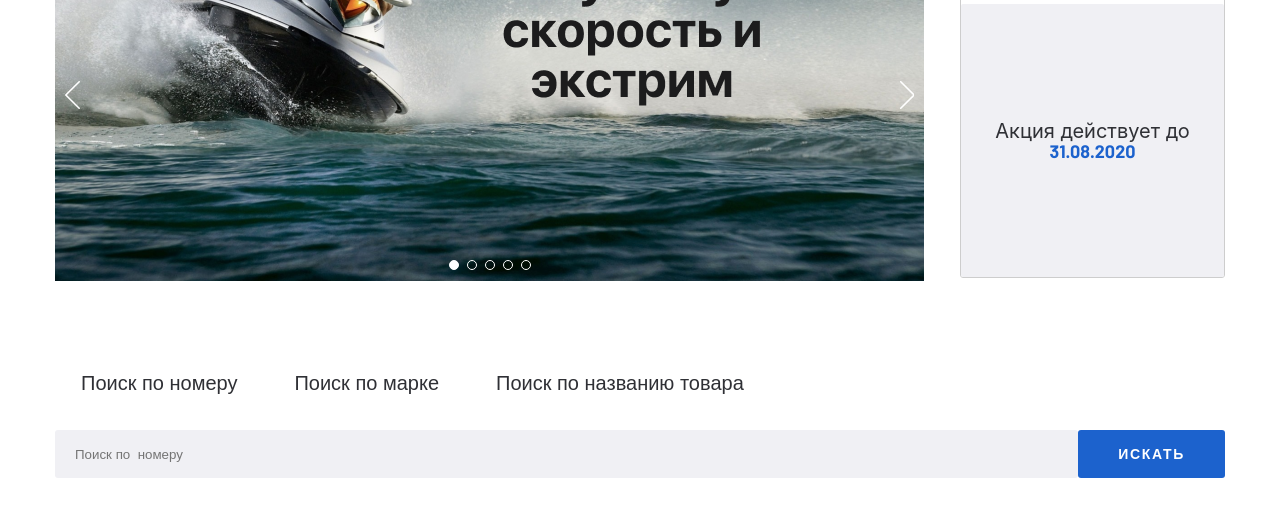
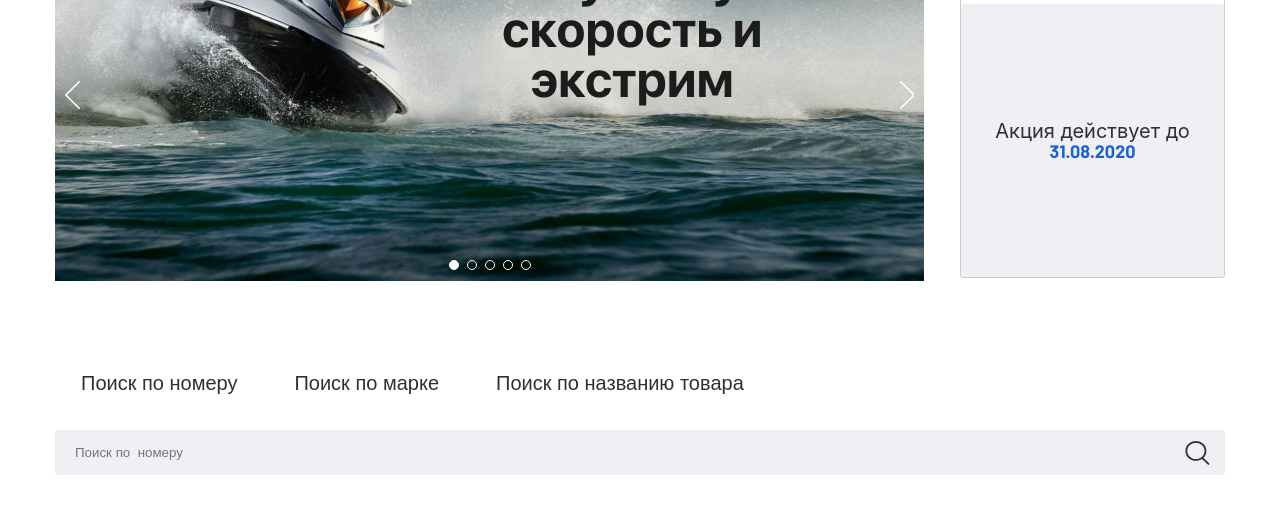
Before and after one commit to MykytaMyrhorod/Gidrotsikly, a plain HTML site: page index.html in a window 1280 px wide. Shown: the part 375-892 px from the top of the page. Drawn offline with nearby package versions, Linux system fonts and the light colour scheme; a web font is replaced by a local one.

Commit message:
lklklklk

```diff
--- a/css/style.css
+++ b/css/style.css
@@ -533,6 +533,7 @@ body{
 .form-search{
     display: flex;
     overflow-y: hidden;
+    position: relative;
 }
 .search-site{
     width: 100%;
@@ -550,6 +551,12 @@ body{
     letter-spacing: 1.68px;
     text-transform: uppercase;
     transition: background-color 0.3s;
+}
+.icon-search{
+    position: absolute;
+    right: 15px;
+    top: 11px;
+    display: none;
 }
 .btn-search:hover{
     background-color: #104fad;
@@ -751,6 +758,11 @@ body{
     }
 }
 /* ----------------------------------------section-search---------------------------------------------------- */
-@media (max-width: 768px){
-
+@media (hover: none){
+    .btn-search{
+        display: none;
+    }
+    .icon-search{
+        display: inline-block;
+    }
 }
--- a/index.html
+++ b/index.html
@@ -214,6 +214,7 @@
                             <form class="form-search" action="">
                                 <input class="search-site" type="search" placeholder="Поиск по  номеру">
                                 <button class="btn-search" type="submit">искать</button>
+                                <img class="icon-search" src="img/search/search.svg" alt="icon-search">
                             </form>
                         </div>
             </section>
--- a/js/main.js
+++ b/js/main.js
@@ -28,21 +28,6 @@ buttons.forEach((btn, index) => {
     searchInput.placeholder = placeholders[index];
   });
 });
-
-  const borderActive = '2px solid #007bff';
-
-buttons.forEach(btn => {
-
-  btn.addEventListener('click', () => {
-
-    if (matchMedia('(hover: none)').matches) {
-       // условие выполняется на сенсорных устройствах
-
-      buttons.forEach(b => b.style.borderBottom = '');
-
-      btn.style.borderBottom = borderActive;
-
-    } else {
 buttons.forEach((btn, index) => {
 
     btn.addEventListener('click', () => {
@@ -61,11 +46,3 @@ buttons.forEach(btn => {
     });
 
   });
-
-    }
-
-    // остальная логика
-
-  });
-
-})
```
Also changed, not shown: img/search/search.svg (added), 1 other file. Lines whose indentation alone changed are shown as unchanged.
